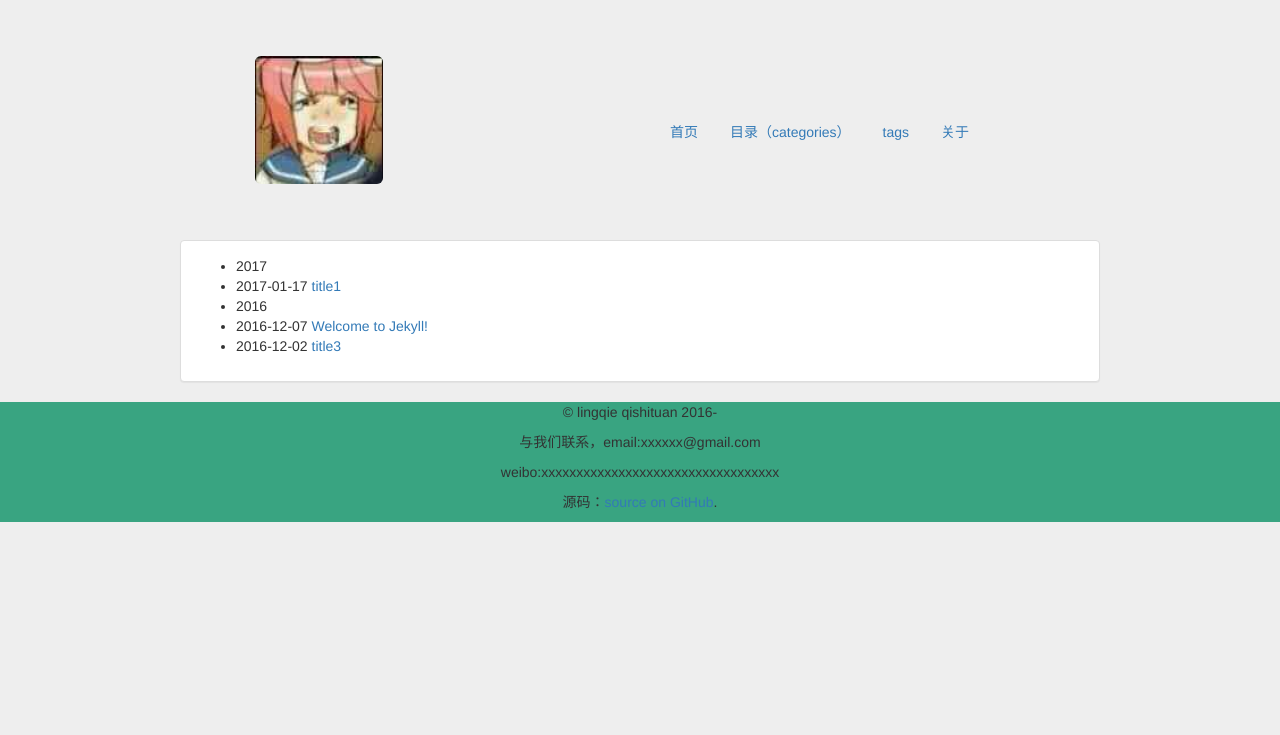
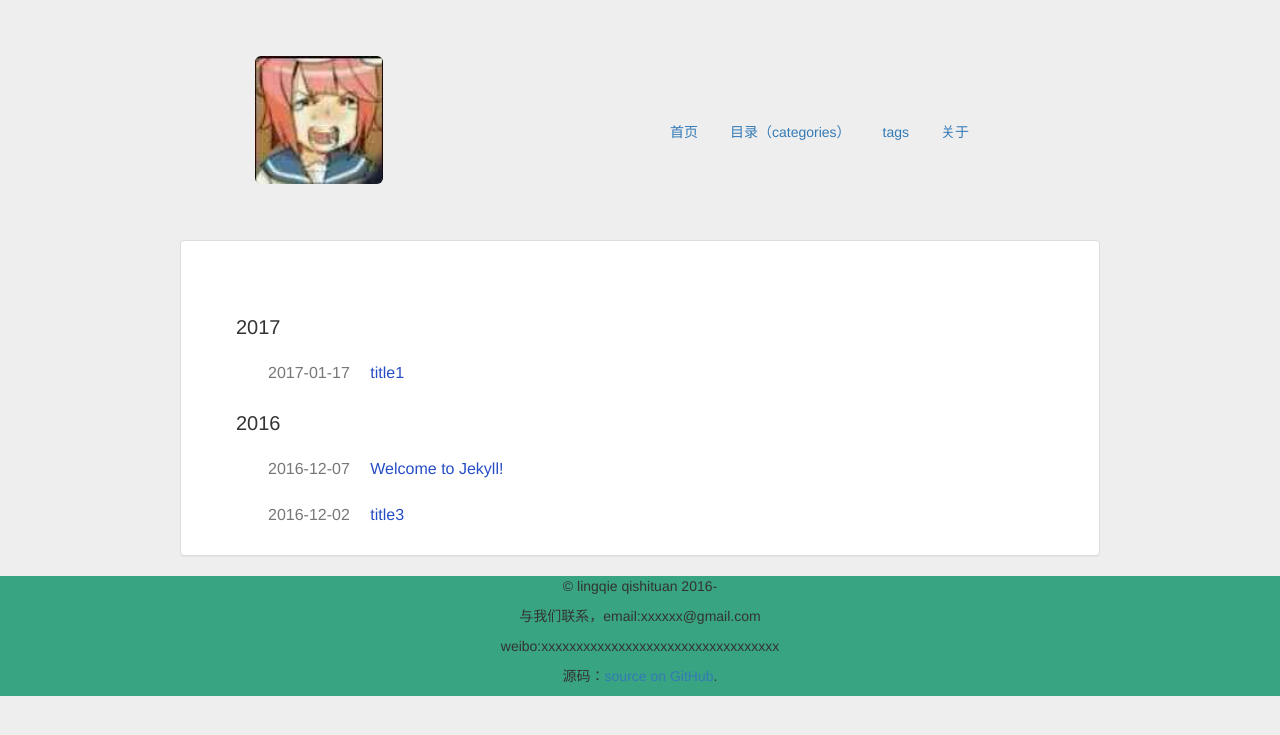
Before and after one commit to lingqie/lingqie.github.io, a Jekyll site: the page built from index.md, in a window 1280 px wide. Shown: the top 735 px of the page. Built offline with Jekyll 4.4.1, drawn with Linux system fonts in a browser that asks for light colours.

Commit message:
edit blog.css

```diff
--- a/_layouts/index.html
+++ b/_layouts/index.html
@@ -3,19 +3,20 @@ layout: default
 ---
 
 {% assign year  = '' %}
-
-<ul class="article-list">
+<div class="article-list">
+<ul>
     {% for post in site.posts %}
     {% assign date = post.date | date: "%Y" %}
 
         {% if year != date %}
             {% assign year = date %}
-            <li class="list-year"> {{year}} </li>
+            <li class="list-title"> {{year}} </li>
         {% endif%}
 
         <li class="list-item">
-            <span class="list-date" >{{ post.date | date: "%Y-%m-%d" }}</span>
+            <span class="list-date text-muted" >{{ post.date | date: "%Y-%m-%d" }}</span>
             <a href="{{ post.url }}">{{ post.title }}</a>
         </li>
     {% endfor %}
   </ul>
+</div>
--- a/css/blog.css
+++ b/css/blog.css
@@ -1,20 +1,58 @@
-.header-top{
+.list-title {
+    font-size: 20px;
+    height: 30px;
+    line-height: 30px;
+    list-style: none;
+    margin-top: 1em;
+}
+
+.list-item {
+    font-size: 16px;
+    margin-top:1em;
+    margin-left: 2em;
+    line-height: 30px;
+    list-style: none;
+}
+
+.list-item a{
+  color:#264ec4
+}
+
+.list-date{
+  margin-right: 1em;
+
+}
+
+.article-list{
   margin-top: 4em;
 }
 
-.body-style{
+
+.tag-list{
+  margin: 2em;
+}
+
+.post{
+  margin: 2em;
+}
+
+.header-top {
+    margin-top: 4em;
+}
+
+.body-style {
     background-color: #EEEEEE;
 }
 
-.menu-top{
+.menu-top {
     margin-top: 4em;
 }
 
-.post-top{
+.post-top {
     margin-top: 4em;
 }
 
-.red-color{
+.red-color {
     background-color: #FFFFFF;
     /*padding-left: 2em;*/
     padding-top: 2em;
@@ -22,14 +60,14 @@
     text-align: center;
 }
 
-.ul-style{
+.ul-style {
     list-style: none;
 }
 
-.footer{
-  background-color:rgb(57, 164, 129);
+.footer {
+    background-color: rgb(57, 164, 129);
 }
 
-.text-center{
+.text-center {
     text-align: center;
 }
```
Also changed, not shown: categories.html (+13 -6 lines), tags.html (+10 -16 lines), README.md. Lines whose indentation alone changed are shown as unchanged.
